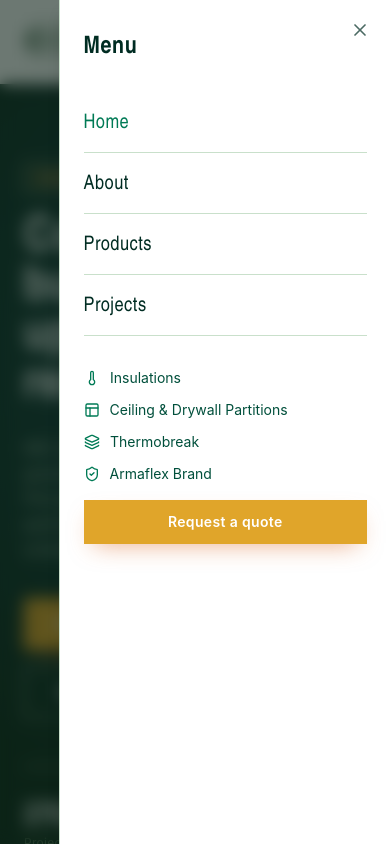
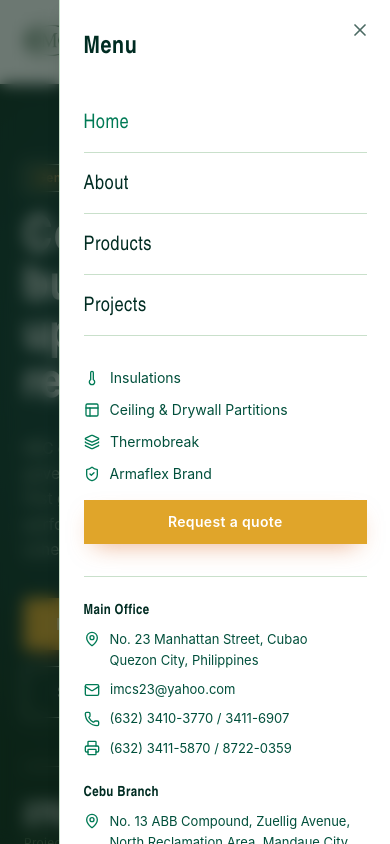
Before and after one commit to Infinitech-Admin/imc, a Next.js app: page / in a window 390 px wide. Both pictures are taken after a click on the button 346 px from the left and 42 px from the top of the page. Shown: the top 844 px of the page. Built offline with nearby package versions, Linux system fonts and the light colour scheme.

Commit message:
added address on navbar

```diff
--- a/src/components/layout/site-header.tsx
+++ b/src/components/layout/site-header.tsx
@@ -4,7 +4,16 @@ import * as React from "react";
 import Image from "next/image";
 import Link from "next/link";
 import { usePathname } from "next/navigation";
-import { Menu, ArrowRight, Download } from "lucide-react";
+import {
+  Menu,
+  ArrowRight,
+  Download,
+  MapPin,
+  Mail,
+  Phone,
+  Printer,
+  Smartphone,
+} from "lucide-react";
 
 import { cn } from "@/lib/utils";
 import { primaryNav } from "@/data/nav";
@@ -194,7 +203,7 @@ export function SiteHeader() {
               </SheetTrigger>
               <SheetContent
                 side="right"
-                className="w-[85%] bg-white px-6 py-8 text-emerald-950"
+                className="w-[85%] overflow-y-auto bg-white px-6 py-8 text-emerald-950"
               >
                 <SheetHeader>
                   <SheetTitle className="text-emerald-950">Menu</SheetTitle>
@@ -249,6 +258,68 @@ export function SiteHeader() {
                     Request a quote
                   </Link>
                 </Button>
+
+                {/* contact / branch info — mobile menu only */}
+                <div className="mt-8 flex flex-col gap-6 border-t border-emerald-950/10 pt-6 text-[13px] leading-relaxed text-emerald-900">
+                  <div>
+                    <p className="mb-2 font-display text-sm font-semibold tracking-wide text-emerald-950">
+                      Main Office
+                    </p>
+                    <div className="flex gap-2.5">
+                      <MapPin className="mt-0.5 size-4 shrink-0 text-emerald-700" />
+                      <p>
+                        No. 23 Manhattan Street, Cubao
+                        <br />
+                        Quezon City, Philippines
+                      </p>
+                    </div>
+                    <div className="mt-2 flex items-center gap-2.5">
+                      <Mail className="size-4 shrink-0 text-emerald-700" />
+                      <a
+                        href="mailto:imcs23@yahoo.com"
+                        className="hover:text-blue-700"
+                      >
+                        imcs23@yahoo.com
+                      </a>
+                    </div>
+                    <div className="mt-2 flex items-center gap-2.5">
+                      <Phone className="size-4 shrink-0 text-emerald-700" />
+                      <a
+                        href="tel:+63234103770"
+                        className="hover:text-blue-700"
+                      >
+                        (632) 3410-3770 / 3411-6907
+                      </a>
+                    </div>
+                    <div className="mt-2 flex items-center gap-2.5">
+                      <Printer className="size-4 shrink-0 text-emerald-700" />
+                      <span>(632) 3411-5870 / 8722-0359</span>
+                    </div>
+                  </div>
+
+                  <div>
+                    <p className="mb-2 font-display text-sm font-semibold tracking-wide text-emerald-950">
+                      Cebu Branch
+                    </p>
+                    <div className="flex gap-2.5">
+                      <MapPin className="mt-0.5 size-4 shrink-0 text-emerald-700" />
+                      <p>
+                        No. 13 ABB Compound, Zuellig Avenue,
+                        <br />
+                        North Reclamation Area, Mandaue City
+                      </p>
+                    </div>
+                    <div className="mt-2 flex items-center gap-2.5">
+                      <Smartphone className="size-4 shrink-0 text-emerald-700" />
+                      <a
+                        href="tel:+639228347047"
+                        className="hover:text-blue-700"
+                      >
+                        +63 922 834 7047
+                      </a>
+                    </div>
+                  </div>
+                </div>
               </SheetContent>
             </Sheet>
           </div>
```
